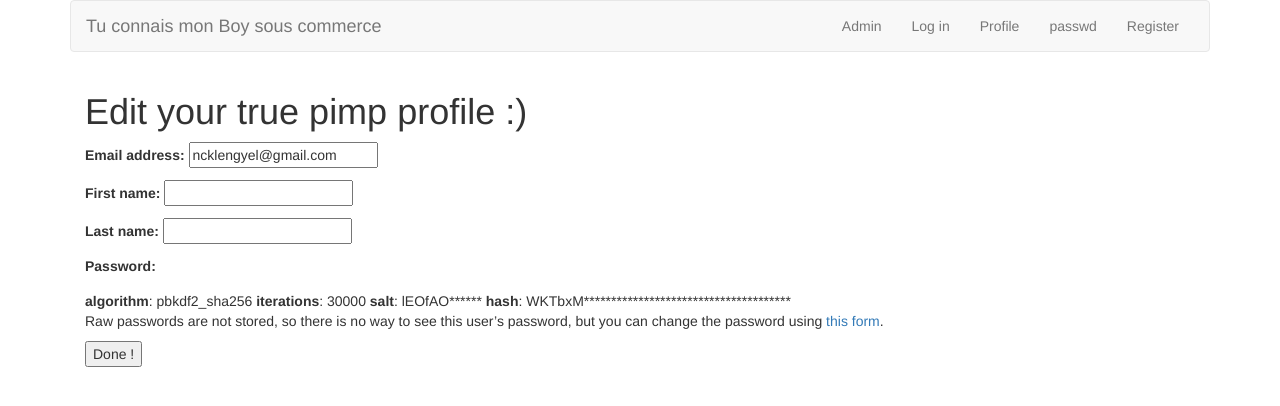
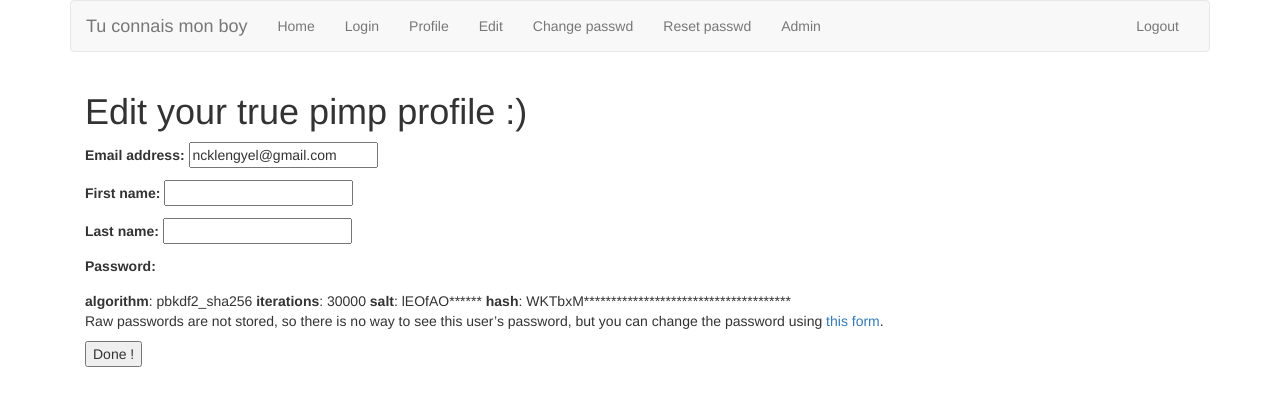
Before and after one commit to ncklengyel/DjangoTuto, a Django app: page /account/profile/edit/ in a window 1280 px wide. Shown: the top 406 px of the page. Run offline with Django 3.2, Linux system fonts and the light colour scheme; a user stored in the database is signed in; some libraries are stand-ins or nearby versions.

Commit message:
tuto24 navbar for logged users and decorator login_required

```diff
--- a/accounts/templates/accounts/change_password.html
+++ b/accounts/templates/accounts/change_password.html
@@ -7,6 +7,7 @@
 <div class="container">
 
 <h1>Nouveau password mon chum?</h1>
+  <p>Changing password for user: {{user}}</p>
 <form  method="post">
   {% csrf_token %}
   {{form.as_p}}
--- a/accounts/templates/base.html
+++ b/accounts/templates/base.html
@@ -24,17 +24,38 @@
             <span class="icon-bar"></span>
             <span class="icon-bar"></span>
           </button>
-          <a class="navbar-brand" href="/account">Tu connais mon Boy sous commerce</a>
+          <a class="navbar-brand" href="/account">Tu connais mon boy</a>
         </div>
         <div id="navbar" class="navbar-collapse collapse">
 
+          <!-- nav bar pour les user loged in  -->
+          {% if user.is_authenticated %}
+          <ul class="nav navbar-nav">
+            <li><a href="/account/">Home</a></li>
+            <li><a href="/account/login/">Login</a></li>
+            <li><a href="/account/profile">Profile</a></li>
+            <li><a href="/account/profile/edit/">Edit</a></li>
+            <li><a href="/account/change-password/">Change passwd</a></li>
+            <li><a href="/account/reset-password/">Reset passwd</a></li>
+            <li><a href="/admin/">Admin</a></li>
+          </ul>
+
           <ul class="nav navbar-nav navbar-right">
+            <li><a href="/account/logout/">Logout</a></li>
+          </ul>
+
+          <!-- nav bar pour les user non loged in  -->
+          {% else %}
+          <ul class="nav navbar-nav">
             <li><a href="/admin/">Admin</a></li>
-            <li><a href="/account/login">Log in</a></li>
-            <li><a href="/account/profile">Profile</a></li>
-            <li><a href="/account/change-password/">passwd</a></li>
+          </ul>
+
+
+          <ul class="nav navbar-nav navbar-right">
+              <li><a href="/account/login/">Login</a></li>
             <li><a href="/account/register">Register</a></li>
           </ul>
+            {% endif %}
         </div><!--/.nav-collapse -->
       </div><!--/.container-fluid -->
     </nav>
--- a/accounts/views.py
+++ b/accounts/views.py
@@ -4,8 +4,9 @@ from django.contrib.auth.models import User
 from accounts.forms import RegistrationForm, EditProfileForm
 from django.contrib.auth.forms import UserChangeForm, PasswordChangeForm
 from django.contrib.auth import update_session_auth_hash
+from django.contrib.auth.decorators import login_required
 
-
+@login_required
 def home(request):
     numbers = [1,2,3,4,5]
     name = 'nick'
@@ -29,11 +30,13 @@ def register(request):
         args = {'form': form}
         return render(request, 'accounts/reg_form.html', args)
 
+@login_required #decorateur pour que seulement les loged in users peuvent voir la page
 def view_profile(request):
     args = {'user': request.user}
     return render(request, 'accounts/profile.html', args)
 
 #view pour la page de changement d'info du user
+@login_required
 def edit_profile(request):
     if request.method == 'POST':
         form = EditProfileForm(request.POST, instance=request.user)
@@ -46,10 +49,12 @@ def edit_profile(request):
         args = {'form': form}
         return render(request, 'accounts/edit_profile.html', args)
 
+#page pour account successful created
 def success(request):
     return render(request, 'accounts/success.html')
 
 #View pour le changement de password d'un user
+@login_required
 def change_password(request):
     if request.method == 'POST':
         form = PasswordChangeForm(data=request.POST, user=request.user)
```
Also changed, not shown: db.sqlite3.
